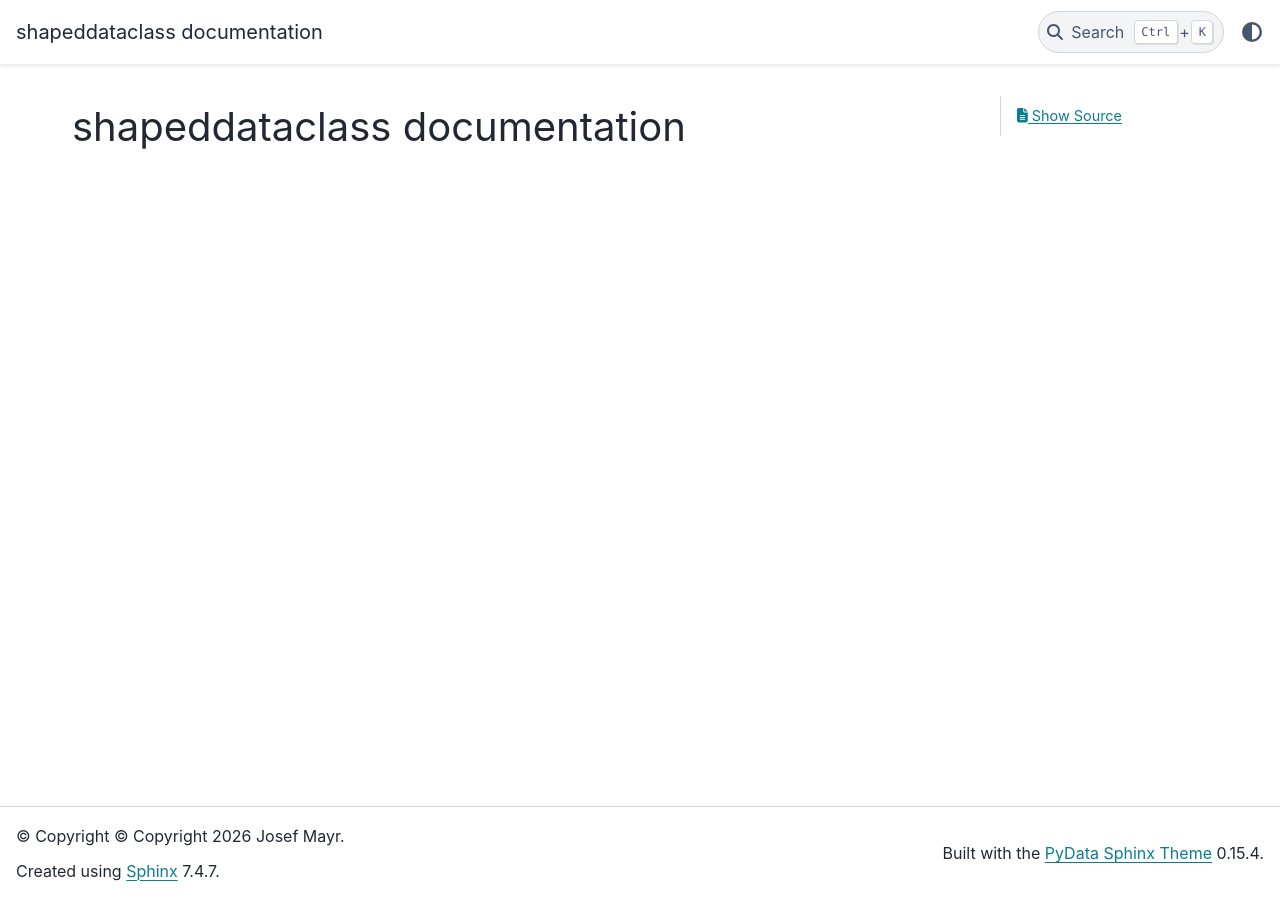
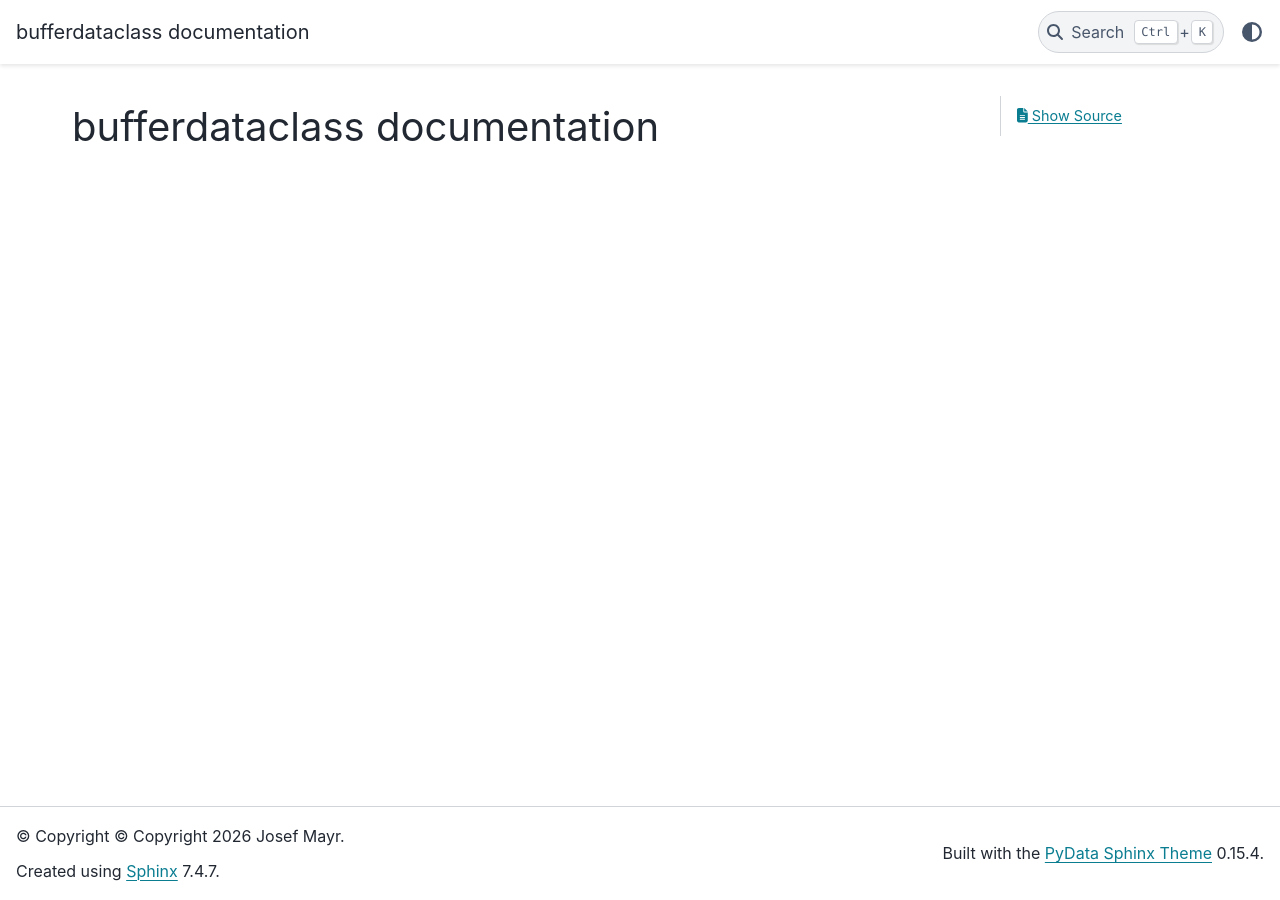
Before and after one commit to omicronZero/bufferdataclass, a Sphinx documentation site: the page built from docs/source/index.rst, in a window 1280 px wide. Built offline with Sphinx 7.4.7 and the PyData theme 0.15.4, drawn with Linux system fonts in a browser that asks for light colours; pages that are not in the unit, such as notebooks, are missing from menus; the version number could not be read and is left out.

Commit message:
Renamed project.

```diff
--- a/README.md
+++ b/README.md
@@ -1 +1 @@
-# shapeddataclass
+# bufferdataclass
--- a/docs/source/index.rst
+++ b/docs/source/index.rst
@@ -1,4 +1,4 @@
-shapeddataclass documentation
+bufferdataclass documentation
 ============================
 
 
--- a/pyproject.toml
+++ b/pyproject.toml
@@ -4,7 +4,7 @@ requires = ["setuptools", "setuptools.scm"]
 build-backend = "setuptools.build_meta"
 
 [project]
-name = "shapeddataclass"
+name = "bufferdataclass"
 
 # the version is automatically determined using setuptools.scm
 dynamic = ["version"]
@@ -56,10 +56,10 @@ python_version = "3.14"
 strict = true
 
 [tool.setuptools]
-packages = ["shapeddataclass"]
+packages = ["bufferdataclass"]
 
 # configurations for setuptools-scm. This section is required for the project to be built correctly
 [tool.setuptools_scm]
 
 [project.scripts]
-app = "shapeddataclass.app:main"
+app = "bufferdataclass.app:main"
```
Also changed, not shown: .readthedocs.yaml, 3 other files.
